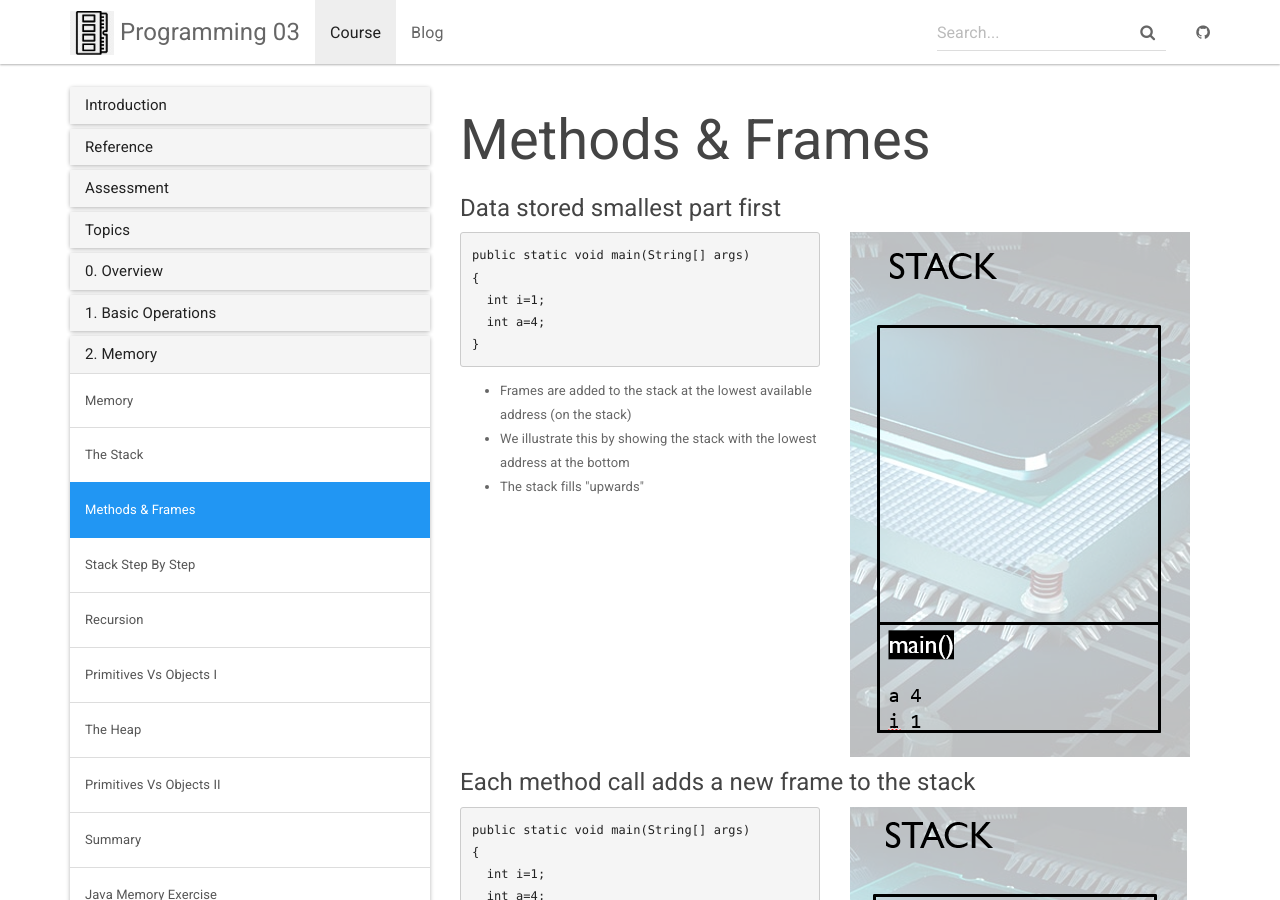
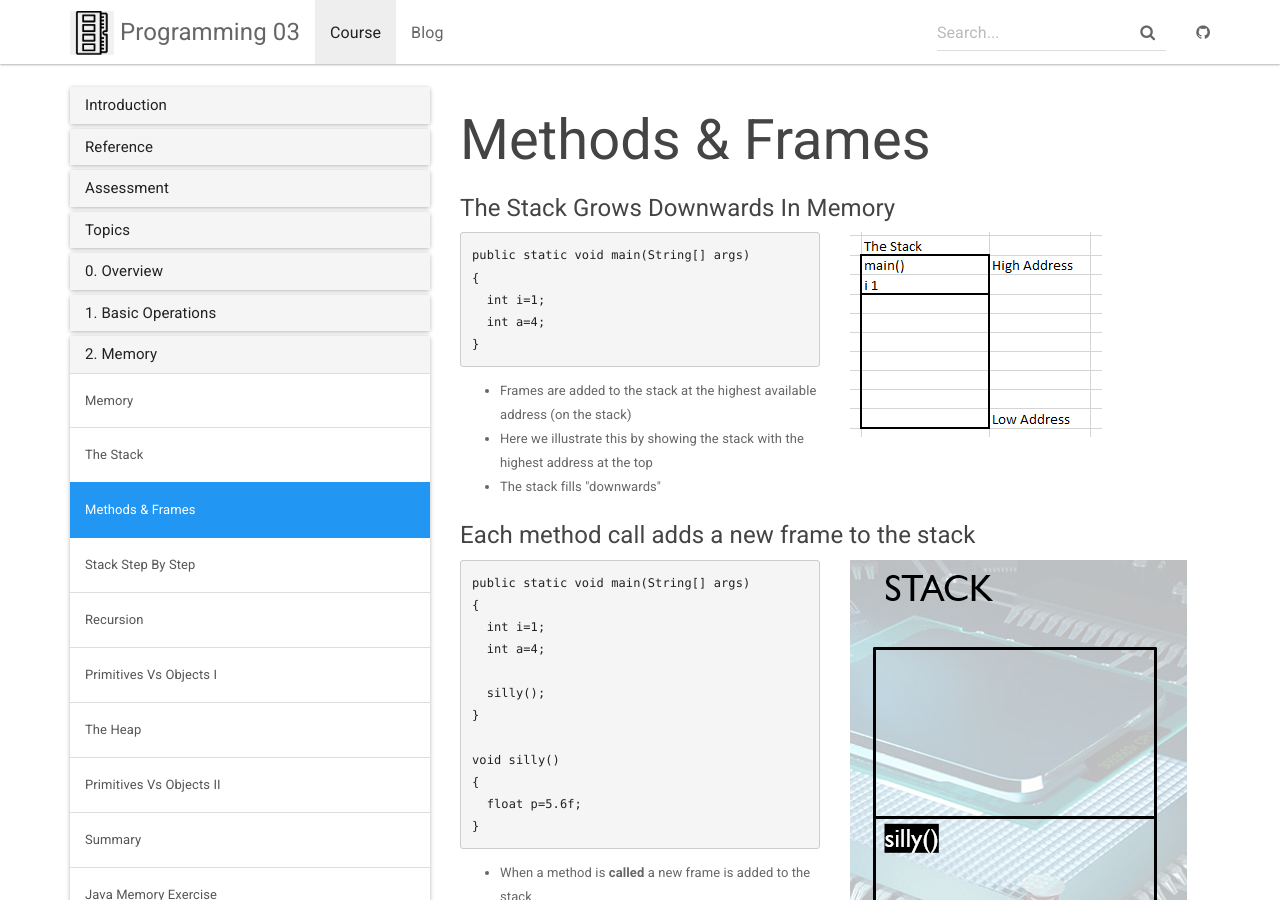
Before and after one commit to andyguestysj/prog03, a Jekyll site: the page built from _docs/topics/2-memory/intro-silly.md, in a window 1280 px wide and 900 px high. Built offline with Jekyll 4.4.1, drawn with Linux system fonts in a browser that asks for light colours.

Commit message:
changing pics

```diff
--- a/_docs/topics/2-memory/intro-silly.md
+++ b/_docs/topics/2-memory/intro-silly.md
@@ -3,7 +3,7 @@ title: Methods & Frames
 permalink: /docs/intro-silly/
 ---
 
-#### Data stored smallest part first
+#### The Stack Grows Downwards In Memory
 <div class="row">
     <div class="col-md-6">
             <pre><code class="language-java">public static void main(String[] args)
@@ -13,9 +13,9 @@ permalink: /docs/intro-silly/
 }
 </code></pre>
 <ul>
-<li>Frames are added to the stack at the lowest available address (on the stack)</li>
-<li>We illustrate this by showing the stack with the lowest address at the bottom</li>
-<li>The stack fills "upwards"</li>
+<li>Frames are added to the stack at the highest available address (on the stack)</li>
+<li>Here we illustrate this by showing the stack with the highest address at the top</li>
+<li>The stack fills "downwards"</li>
 </ul>
     </div>
     <div class="col-md-6">
@@ -23,6 +23,7 @@ permalink: /docs/intro-silly/
 
     </div>
 </div>
+
 
 
 #### Each method call adds a new frame to the stack
```
Also changed, not shown: assets/img/stack-methods-1.png, assets/img/stacktopdown.png (added).
